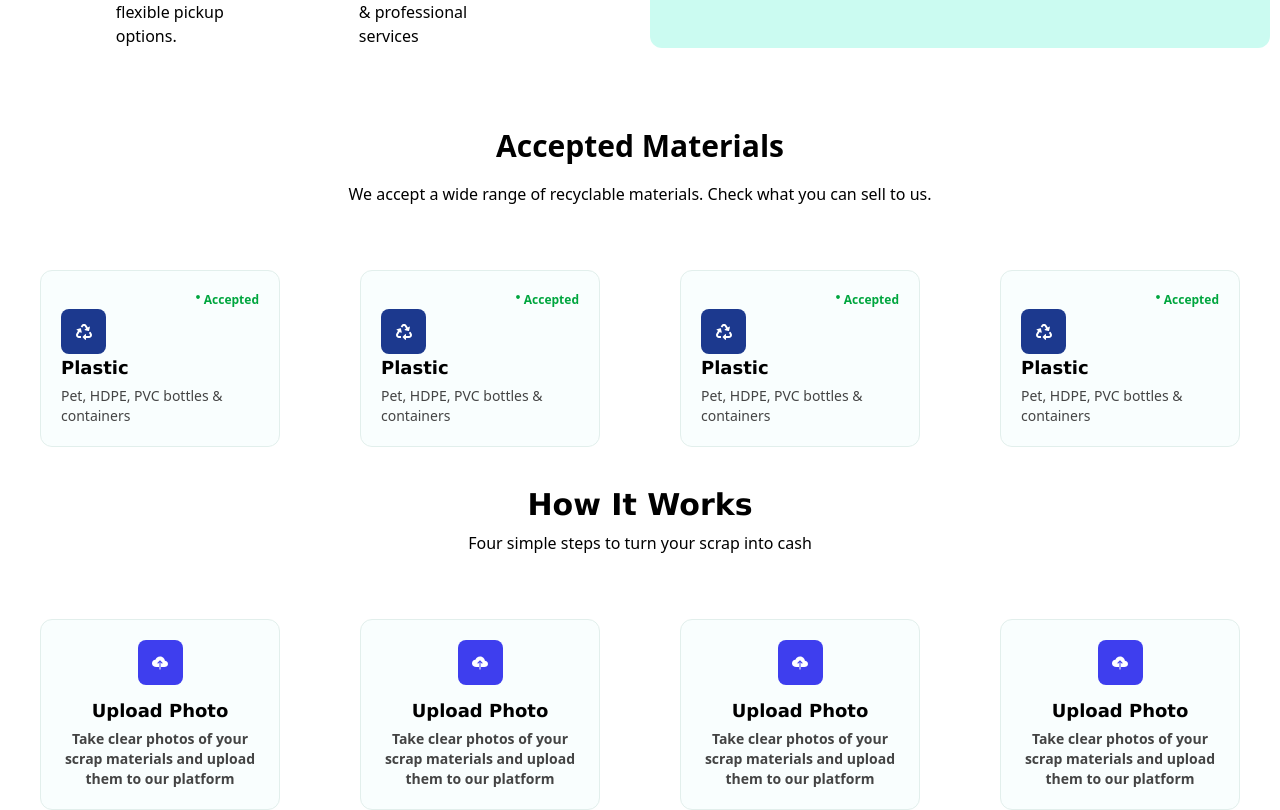
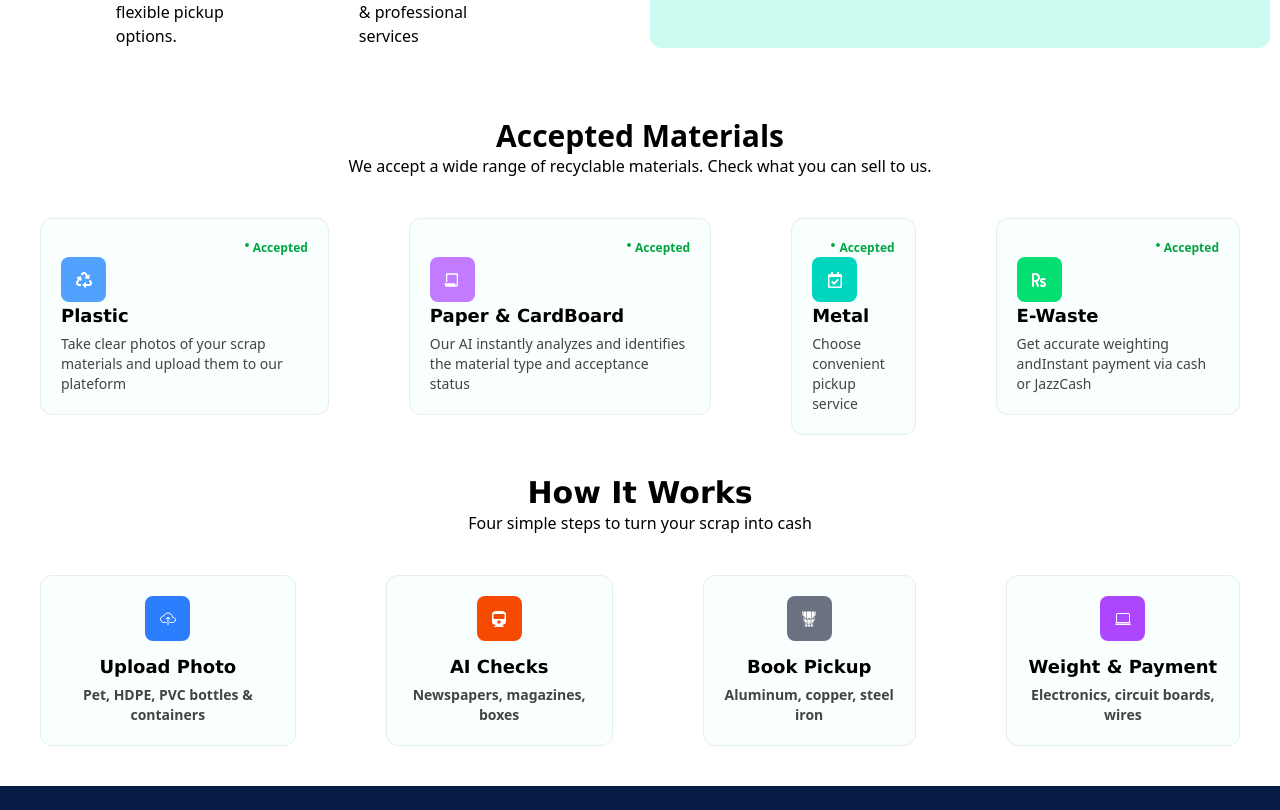
Before and after one commit to zaimabatool/RecycoTrack, a React (Vite) app: page / in a window 1280 px wide. Shown: the part 1079-1889 px from the top of the page. Built offline with nearby package versions, Linux system fonts and the light colour scheme.

Commit message:
set props

```diff
--- a/src/components/MaterialCard.jsx
+++ b/src/components/MaterialCard.jsx
@@ -1,24 +1,22 @@
-import React from "react";
-import { FaRecycle } from "react-icons/fa";
 import { RxDotFilled } from "react-icons/rx";
-function MaterialCard() {
+function MaterialCard( { name, icons,des,clr } ) {
   return (
     <div >
       <section className="px-10 py-10 font-verdana ">
         <div className=" grid-cols-4 gap-6 flex">
           <div className="bg-[#f9fefe] rounded-xl p-5 border border-[#e2efec]">
-            <span className="text-[12px] text-green-600 font-bold flex justify-end">
+            <span className="text-[12px] text-green-600 font-bold flex justify-end" >
               <RxDotFilled /> Accepted
             </span>
 
-            <div className="w-[45px] h-[45px] rounded-lg flex items-center justify-center text-white bg-blue-900">
-               <FaRecycle />
+            <div className={`w-[45px] h-[45px] rounded-lg flex items-center justify-center text-white  ${clr}`}>
+               {icons}
             </div>
 
-            <h3 className="text-lg mb-1 font-bold font-[Verdana]">Plastic</h3>
+            <h3 className="text-lg mb-1 font-bold font-[Verdana]">{name}</h3>
 
             <p className="text-sm text-[#444] font-sans ">
-              Pet, HDPE, PVC bottles & containers
+              {des}
             </p>
           </div>
         </div>
--- a/src/components/WorkCard.jsx
+++ b/src/components/WorkCard.jsx
@@ -1,10 +1,10 @@
 import React from "react";
 import { IoCloudUploadSharp } from "react-icons/io5";
-function WorkCard() {
+function WorkCard({names, icon,desc,clrs}) {
   return (
     <div>
     {/* <div className="w-full font-verdana"> */}
-  <section className="max-w-[1280px] w-full px-10 py-10 mx-auto text-center bg-white font-bold">
+  <section className="max-w-[1280px] w-full px-10 py-10 mx-auto text-center font-bold">
 
     <div className=" grid-cols-4 gap-6 flex">
 
@@ -12,17 +12,17 @@ function WorkCard() {
       <div className="bg-[#f9fefe] rounded-xl p-5 border border-[#e2efec]">
 
         <div className="flex justify-center mb-3">
-          <div className="w-[45px] h-[45px] rounded-lg text-white bg-[rgb(62,62,238)] flex items-center justify-center">
-            <IoCloudUploadSharp />
+          <div className={`w-[45px] h-[45px] rounded-lg text-white flex items-center justify-center ${clrs}`}>
+            {icon}
           </div>
         </div>
 
         <h3 className="text-lg mb-1 font-bold font-[Verdana]">
-          Upload Photo
+          {names}
         </h3>
 
         <p className="text-sm text-[#444] font-sans">
-          Take clear photos of your scrap materials and upload them to our platform
+          {desc}
         </p>
 
       </div>
--- a/src/pages/Home.jsx
+++ b/src/pages/Home.jsx
@@ -5,6 +5,14 @@ import MaterialCard from "../components/MaterialCard";
 import Footer from "../components/Footer";
 import logo from "./../assets/assets/images/heroleft.jpg";
 import InfoCard from "../components/InfoCard";
+import { FaRecycle } from "react-icons/fa";
+import { RiFilePaperLine } from "react-icons/ri";
+import { GiMetalScales } from "react-icons/gi";
+import { BsLaptop } from "react-icons/bs";
+import { IoCloudUploadOutline } from "react-icons/io5";
+import { FaTrain } from "react-icons/fa";
+import { FaRegCalendarCheck } from "react-icons/fa";
+import { FaRupeeSign } from "react-icons/fa6";
 function Home() {
   return (
     <div>
@@ -45,36 +53,45 @@ function Home() {
         </div>
       </div>
 
-      <InfoCard/>
-
-      <h2 className="text-3xl mb-2 flex items-center justify-center font-verdana font-bold p-[10px]">
+      <InfoCard />
+      <div className="w-full ">
+        <div className="max-w-[1280px] w-full flex flex-col items-center mx-auto">
+          <h2 className="text-3xl font-verdana font-bold">
             Accepted Materials
           </h2>
 
-      <p className=" mb-6 flex items-center justify-center">
+          <p className="">
             We accept a wide range of recyclable materials. Check what you can sell
             to us.
           </p>
 
           <div className="flex">
-        <MaterialCard />
-        <MaterialCard />
-        <MaterialCard />
-        <MaterialCard />
+            <MaterialCard name={"Plastic"} icons={<FaRecycle/>} des={"Take clear photos of your scrap materials and upload them to our plateform"} clr={"bg-blue-400"}/>
+            <MaterialCard name={"Paper & CardBoard"} icons={<RiFilePaperLine/>} des={"Our AI instantly analyzes and identifies the material type and acceptance status"} clr={"bg-purple-400"}/>
+            <MaterialCard name={"Metal"} icons={<FaRegCalendarCheck />} des={"Choose convenient pickup service"} clr={"bg-teal-400"}/>
+            <MaterialCard name={"E-Waste"} icons={<FaRupeeSign />} des={"Get accurate weighting andInstant payment via cash or JazzCash"} clr={"bg-green-400"}/>
           </div>
-      <h2 className="text-3xl mb-2 font-[Verdana] flex items-center justify-center font-bold ">
+        </div>
+
+      </div>
+      <div className="w-full">
+        <div className="w-full max-w-[1280px] bg-white flex flex-col items-center mx-auto">
+          <h2 className="text-3xl font-[Verdana] font-bold ">
             How It Works
           </h2>
 
-      <p className="mb-6 flex items-center justify-center ">
+          <p className="">
             Four simple steps to turn your scrap into cash
           </p>
-      <div className="flex">
-        <WorkCard />
-        <WorkCard />
-        <WorkCard />
-        <WorkCard />
+          <div className="flex gap-[10px]">
+            <WorkCard names={"Upload Photo"} icon={<IoCloudUploadOutline />} desc={"Pet, HDPE, PVC bottles & containers"} clrs={"bg-blue-500"}/>
+            <WorkCard names={"AI Checks"} icon={<FaTrain />} desc={"Newspapers, magazines, boxes"} clrs={"bg-orange-600"}/>
+            <WorkCard names={"Book Pickup"} icon={<GiMetalScales/>} desc={"Aluminum, copper, steel iron"} clrs={"bg-gray-500"}/>
+            <WorkCard names={"Weight & Payment"} icon={<BsLaptop/>} desc={"Electronics, circuit boards, wires"} clrs={"bg-purple-500"}/>
           </div>
+        </div>
+      </div>
+
       <Footer />
 
       <div></div>
```
Lines whose indentation alone changed are shown as unchanged.
